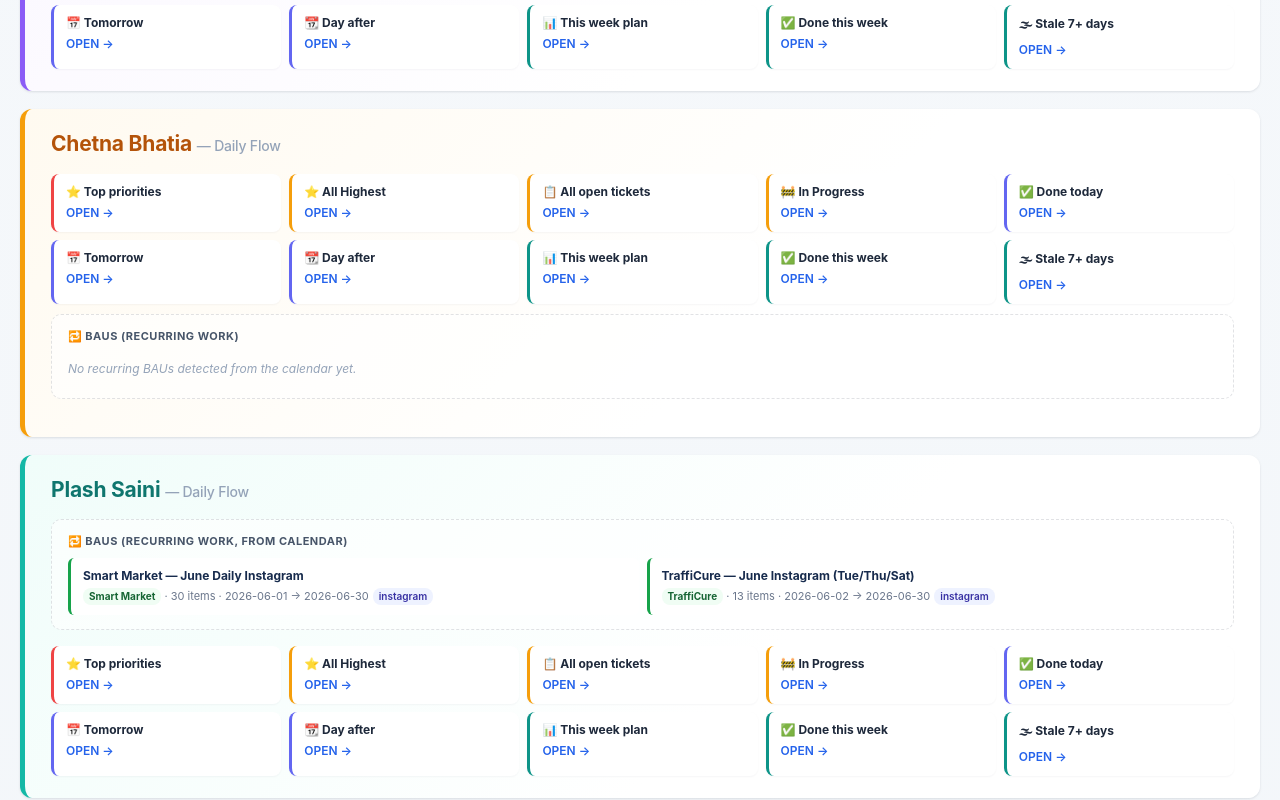
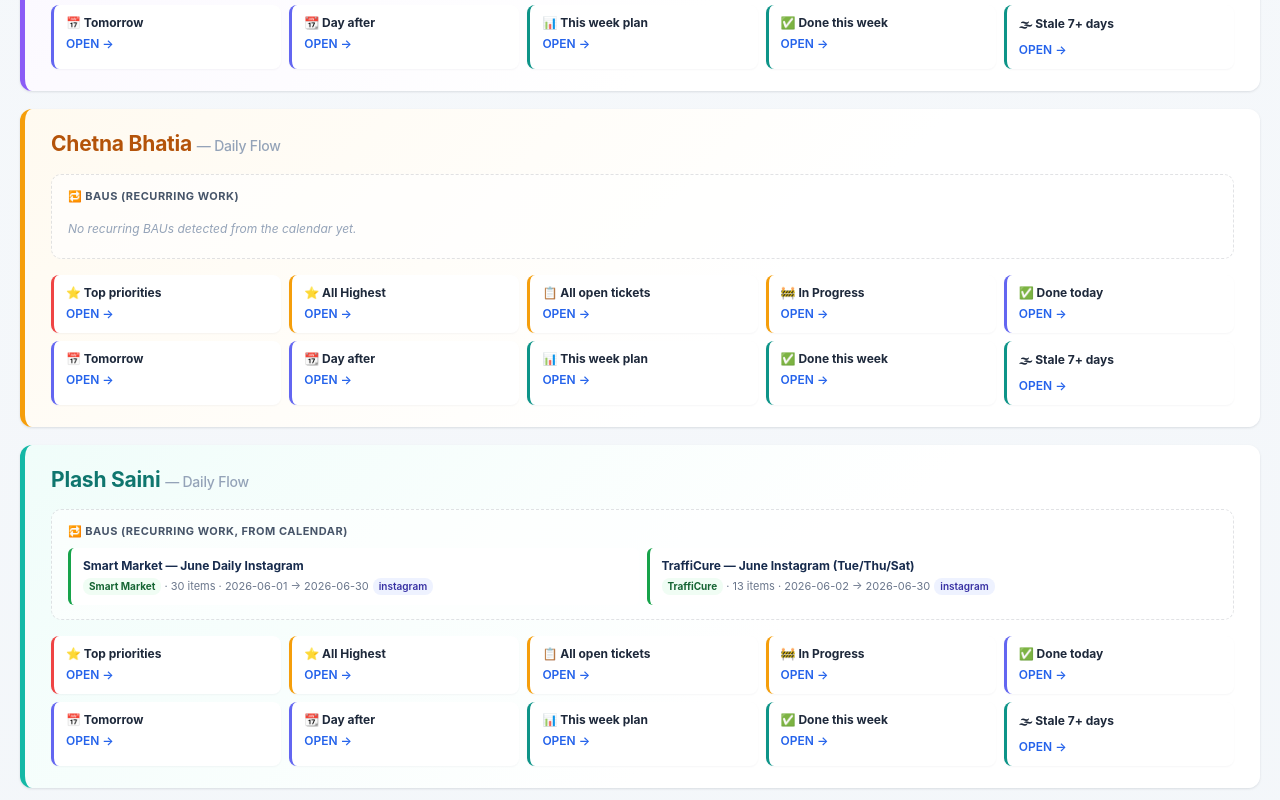
Before and after one commit to lakshaychachra03/lepton-marketing-dashboard, a website: page index.html in a window 1280 px wide. Shown: the part 2442-3242 px from the top of the page. Drawn offline with nearby package versions, Linux system fonts and the light colour scheme; no server answers.

Commit message:
fix(baus): place empty-state BAU section above flow grid too
When a person had zero BAUs (e.g. Chetna), the empty-state path used
appendChild (bottom) while the populated path used insertBefore (top).
Consolidated so both paths insert above the flow grid consistently.

```diff
--- a/index.html
+++ b/index.html
@@ -1530,14 +1530,10 @@
     if (epics.length === 0) {
       bauDiv.innerHTML = '<div class="bau-section-h">🔁 BAUs (recurring work)</div>'
         + '<div class="bau-empty">No recurring BAUs detected from the calendar yet.</div>';
-      personEl.appendChild(bauDiv);
-      return;
-    }
-
+    } else {
       epics.sort(function (a, b) {
         return (a.track || 0) - (b.track || 0) || a.epic.localeCompare(b.epic);
       });
-
       let html = '<div class="bau-section-h">🔁 BAUs (recurring work, from calendar)</div><div class="bau-grid">';
       epics.forEach(function (g) {
         const dates = g.items.map(function (e) { return e.date; }).sort();
@@ -1558,7 +1554,9 @@
       });
       html += '</div>';
       bauDiv.innerHTML = html;
-    // BAUs go FIRST (above the tactical flow grid) per Lakshay's request
+    }
+
+    // BAUs go FIRST (above the tactical flow grid) — same for empty and populated cases
     const flowGrid = personEl.querySelector('.flow-grid');
     if (flowGrid) personEl.insertBefore(bauDiv, flowGrid);
     else personEl.appendChild(bauDiv);
```
Lines whose indentation alone changed are shown as unchanged.
